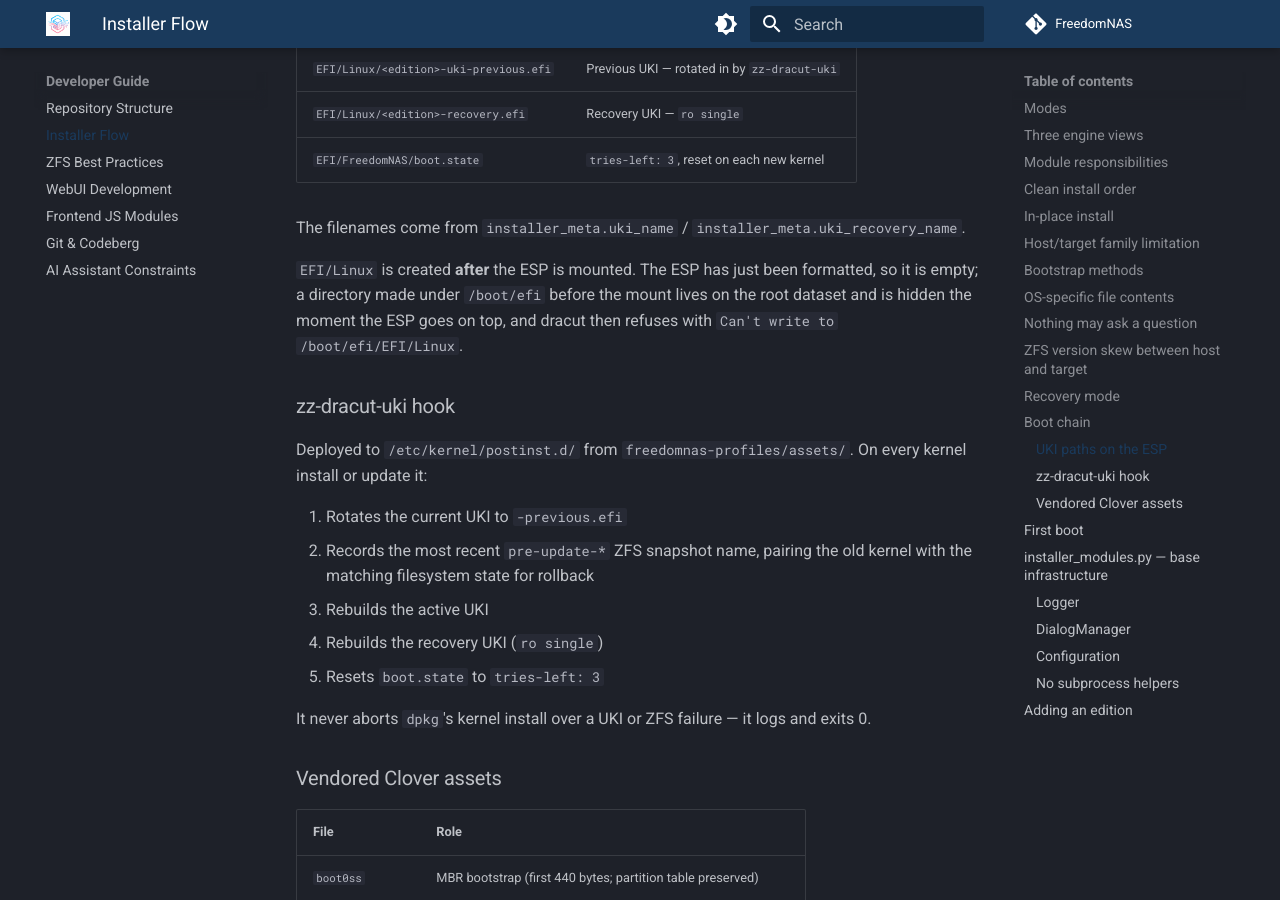
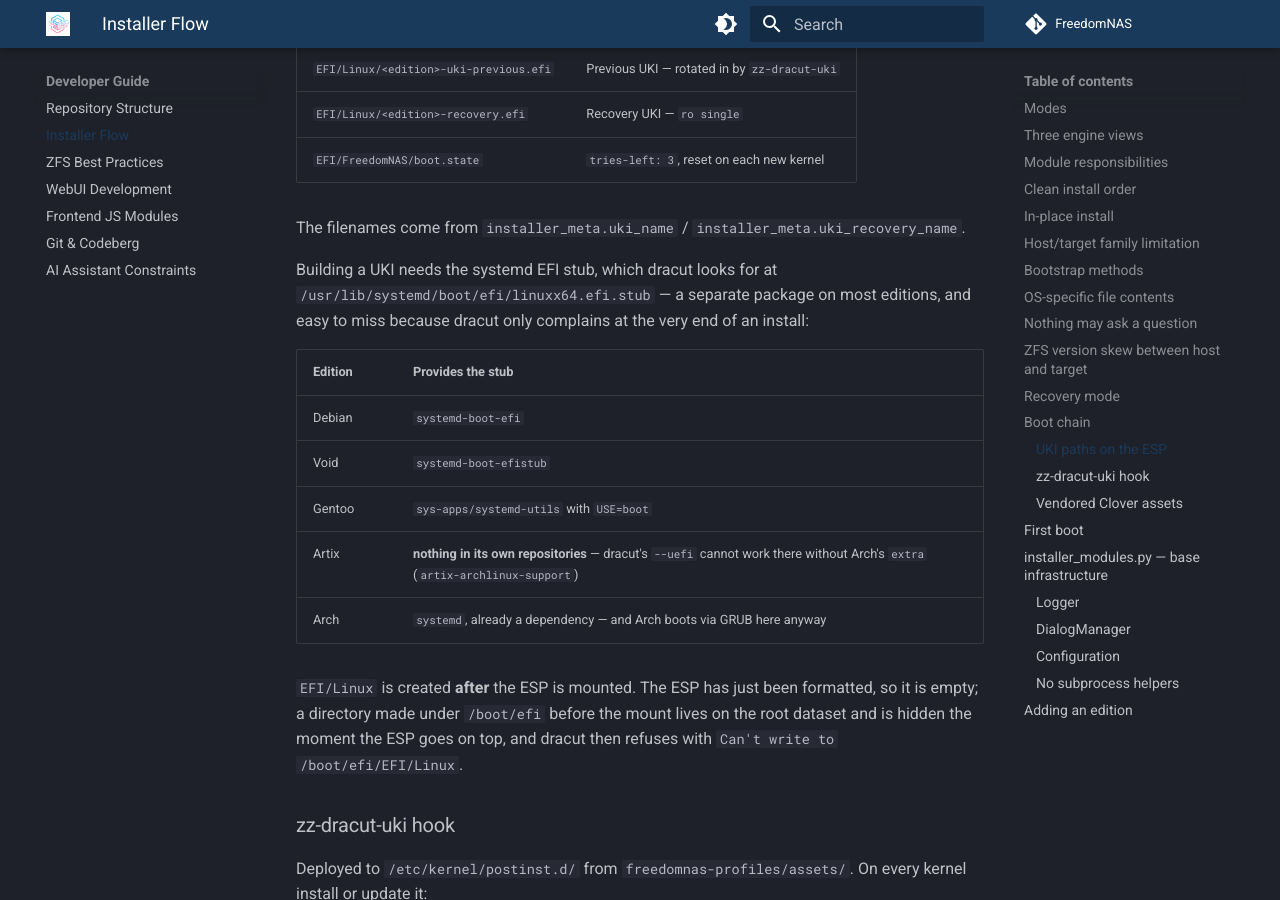
Before and after one commit to FreedomNAS/freedomnas-docs, an MkDocs documentation site: the page built from docs/developer/installer.md, in a window 1280 px wide and 900 px high, scrolled down 7036 px. Built offline with MkDocs 1.6.1 and Material for MkDocs 9.7.7, drawn with Linux system fonts in a browser that asks for light colours.

Commit message:
Document the EFI stub each edition needs for the UKI

```diff
--- a/docs/developer/installer.md
+++ b/docs/developer/installer.md
@@ -248,6 +248,19 @@ Then firmware decides the entry point:
 The filenames come from `installer_meta.uki_name` /
 `installer_meta.uki_recovery_name`.
 
+Building a UKI needs the systemd EFI stub, which dracut looks for at
+`/usr/lib/systemd/boot/efi/linuxx64.efi.stub` — a separate package on most
+editions, and easy to miss because dracut only complains at the very end of an
+install:
+
+| Edition | Provides the stub |
+|---------|-------------------|
+| Debian | `systemd-boot-efi` |
+| Void | `systemd-boot-efistub` |
+| Gentoo | `sys-apps/systemd-utils` with `USE=boot` |
+| Artix | **nothing in its own repositories** — dracut's `--uefi` cannot work there without Arch's `extra` (`artix-archlinux-support`) |
+| Arch | `systemd`, already a dependency — and Arch boots via GRUB here anyway |
+
 `EFI/Linux` is created **after** the ESP is mounted. The ESP has just been
 formatted, so it is empty; a directory made under `/boot/efi` before the mount
 lives on the root dataset and is hidden the moment the ESP goes on top, and
```
